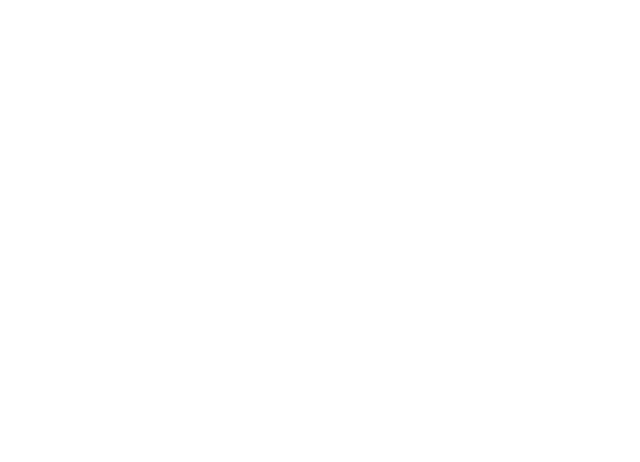
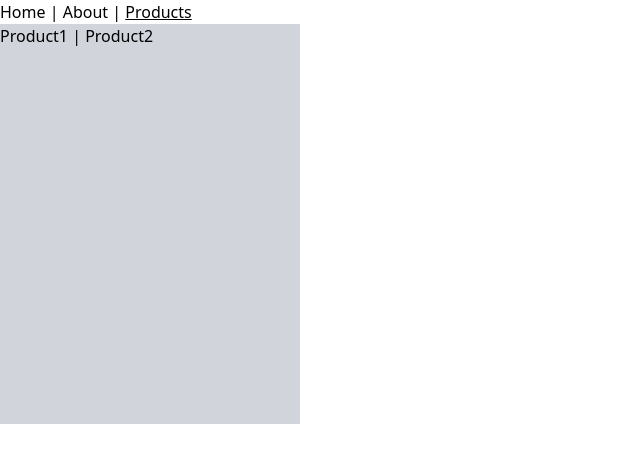
Before and after one commit to soAcademy/workshop-state-and-event, a React (Create React App) app: page /Products/Product1 in a window 1280 px wide. Before the commit this address had no page. Shown: the top 462 px of the page, without its empty margins (0-640 px from the left). Built offline with nearby package versions, Linux system fonts and the light colour scheme.

Commit message:
feat:add product pages

```diff
--- a/src/App.js
+++ b/src/App.js
@@ -1,14 +1,23 @@
 import { BrowserRouter, Routes, Route } from "react-router-dom";
 import Home from "./Pages/Home";
 import About from "./Pages/About";
+import Products from "./Pages/Products";
+import Product1 from "./Pages/Products/Product1";
+import Product2 from "./Pages/Products/Product2";
 
 const App = () => {
   return (
     <div>
       <BrowserRouter>
         <Routes>
-          <Route path="/Home" element={<Home />} />
+          <Route index element={<Home />} />
+          <Route path="Home" element={<Home />} />
           <Route path="About" element={<About />} />
+          <Route path="Products" element={<Products />}>
+            <Route path="Product1" element={<Product1 />} />
+            <Route path="Product2" element={<Product2 />} />
+          </Route>
+
         </Routes>
       </BrowserRouter>
     </div>
--- a/src/Pages/About.js
+++ b/src/Pages/About.js
@@ -3,7 +3,7 @@ import { Link } from "react-router-dom";
 const About = () => {
   return (
     <div>
-      <Link to="/Home">Home</Link> | <span className="underline">About</span>
+      <Link to="/Home">Home</Link> | <span className="underline">About</span> | <Link to="/Products">Products</Link>
     </div>
   );
 };
--- a/src/Pages/Home.js
+++ b/src/Pages/Home.js
@@ -3,7 +3,7 @@ import { Link } from "react-router-dom";
 const Home = () => {
   return (
     <div>
-      <span className="underline">Home</span> | <Link to="/About">About</Link>
+      <span className="underline">Home</span> | <Link to="/About">About</Link> | <Link to="/Products">Products</Link>
     </div>
 
   );
--- /dev/null
+++ b/src/Pages/Products.js
@@ -0,0 +1,14 @@
+import { Link } from "react-router-dom";
+
+const Products = () => {
+  return (
+    <div>
+      <Link to="/Home">Home</Link> | <Link to="/About">About</Link> | <span className="underline">Products</span>
+      <div className="w-[300px] bg-gray-300 h-[400px]">
+      <Link to="Product1">Product1</Link> | <Link to="Product2">Product2</Link>
+        </div>
+    </div>
+  );
+};
+
+export default Products;
--- /dev/null
+++ b/src/Pages/Products/Product1.js
@@ -0,0 +1,14 @@
+import { Link } from "react-router-dom"
+
+const Product1 = () => {
+  return (
+    <div>
+      <Link to="/Home">Home</Link> | <Link to="/About">About</Link> | <span className="underline">Products</span>
+      <div className="w-[300px] bg-gray-300 h-[400px]">
+      <Link to="Product1">Product1</Link> | <Link to="Product2">Product2</Link>
+        </div>
+    </div>
+  )
+}
+
+export default Product1
--- /dev/null
+++ b/src/Pages/Products/Product2.js
@@ -0,0 +1,7 @@
+const Product2 = () => {
+  return (
+    <div>Product2</div>
+  )
+}
+
+export default Product2
```
